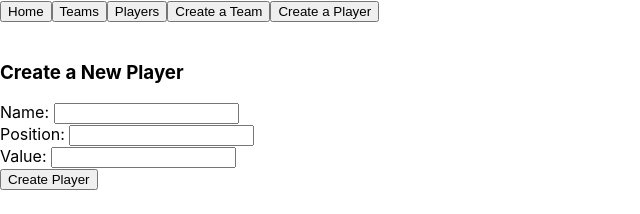
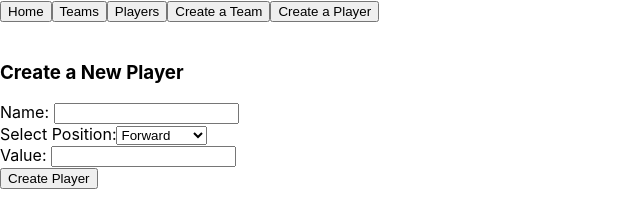
Before and after one commit to Jnorman2123/soccer-player-manager-project, a React (Create React App) app: page /players/new in a window 1280 px wide. Shown: the top 214 px of the page, without its empty margins (0-640 px from the left). Built offline with nearby package versions, Linux system fonts and the light colour scheme.

Commit message:
added drop down for position to create player form

```diff
--- a/src/components/players/PlayerForm.js
+++ b/src/components/players/PlayerForm.js
@@ -34,8 +34,15 @@ s
                 <form onSubmit={this.handleSubmit}>
                     <label>Name: </label>
                     <input name='name' type='text' onChange={this.handleChange} value={this.state.name}></input><br></br>
-                    <label>Position: </label>
-                    <input name='position' type='text' onChange={this.handleChange} value={this.state.position}></input><br></br>
+                    <label>
+                        Select Position:
+                        <select name='position' value={this.state.position} onChange={this.handleChange}>
+                            <option value='Forward'>Forward</option>
+                            <option value='Midfielder'>Midfielder</option>
+                            <option value='Defender'>Defender</option>
+                            <option value='Goalkeeper'>Goalkeeper</option>
+                        </select>
+                    </label><br></br>
                     <label>Value: </label>
                     <input name='value' type='number' onChange={this.handleChange} value={this.state.value}></input><br></br>
                     <input type='submit' value='Create Player'></input>
```
